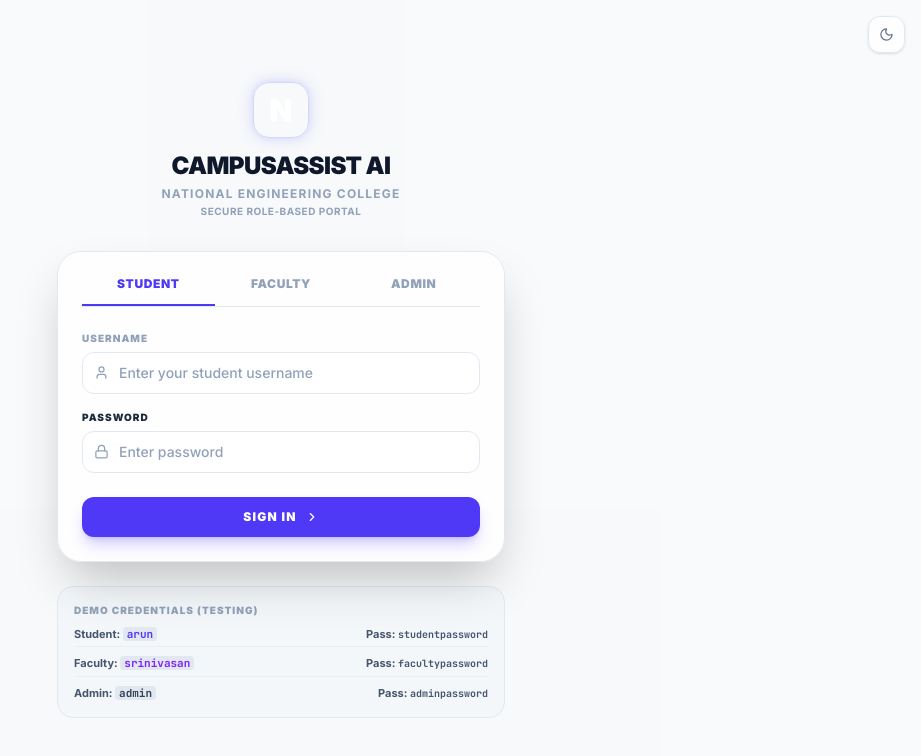
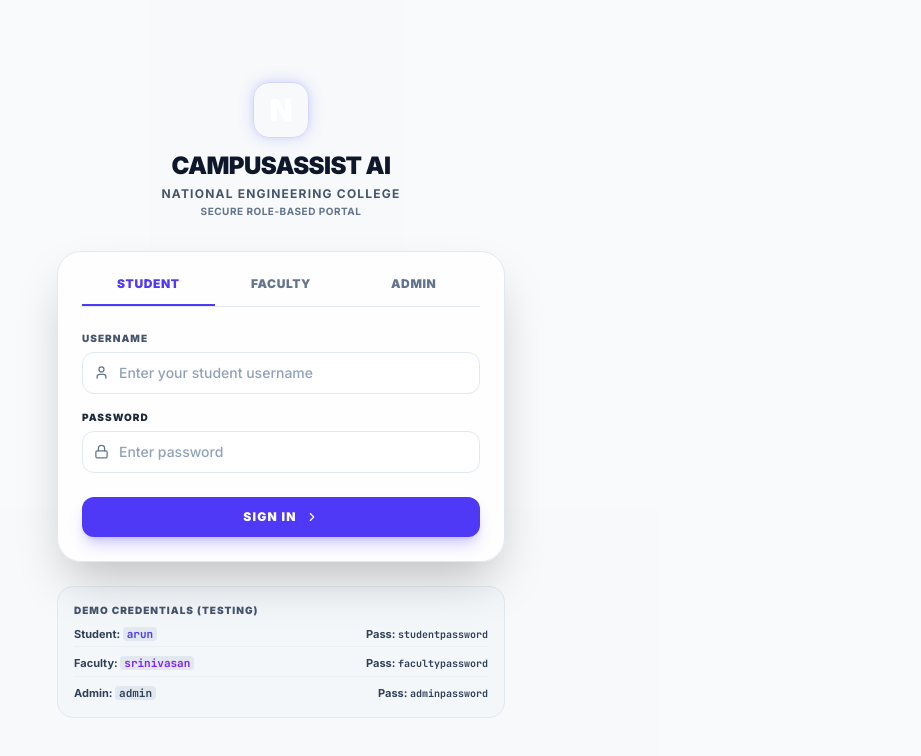
Before and after one commit to Immanuelj15/Campus_Assist-AI, a React (Vite) app: page / in a window 1280 px wide. Shown: the top 756 px of the page, without its empty margins (359-1280 px from the left). Built offline with nearby package versions, Linux system fonts and the light colour scheme.

Commit message:
style: enforce light theme exclusively, remove dark mode toggles, correct low-contrast text, and add card spring animations

```diff
--- a/src/App.jsx
+++ b/src/App.jsx
@@ -97,24 +97,14 @@ export default function App() {
 
   // Load theme preference on mount
   useEffect(() => {
-    const savedTheme = localStorage.getItem('nec_theme_dark');
-    if (savedTheme !== null) {
-      setDarkMode(savedTheme === 'true');
-    }
   }, []);
 
-  // Save theme to localStorage and body class
+  // Force Light (White) Theme globally
   useEffect(() => {
-    localStorage.setItem('nec_theme_dark', darkMode.toString());
     const body = document.body;
-    if (darkMode) {
-      body.classList.add('dark');
-      body.style.backgroundColor = '#020617';
-    } else {
-      body.classList.remove('dark');
-      body.style.backgroundColor = '#f8fafc';
-    }
-  }, [darkMode]);
+    body.classList.remove('dark');
+    body.style.backgroundColor = '#f8fafc';
+  }, []);
 
   // Fetch profiles, announcements, pipelines, raw logs, notifications on mount
   const fetchAllData = () => {
@@ -680,19 +670,7 @@ export default function App() {
 
   if (!token) {
     return (
-      <div className={`min-h-screen flex flex-col items-center justify-center p-4 transition-colors duration-300 font-sans selection:bg-indigo-500 selection:text-white ${
-        darkMode ? 'dark bg-slate-950 text-slate-100 animated-gradient' : 'bg-slate-50/50 text-slate-800'
-      }`}>
-        {/* Toggle dark/light theme on login screen */}
-        <div className="absolute top-4 right-4">
-          <button
-            onClick={() => setDarkMode(!darkMode)}
-            className="p-2.5 rounded-xl border border-slate-200 dark:border-slate-800 bg-white/80 dark:bg-slate-900/80 hover:bg-slate-50 dark:hover:bg-slate-800 text-slate-500 dark:text-slate-400 hover:text-slate-800 dark:hover:text-white transition-all backdrop-blur-md shadow-sm cursor-pointer"
-            title="Toggle Theme"
-          >
-            {darkMode ? <Sun size={15} /> : <Moon size={15} />}
-          </button>
-        </div>
+      <div className="min-h-screen flex flex-col items-center justify-center p-4 transition-colors duration-300 font-sans selection:bg-indigo-500 selection:text-white bg-slate-50/50 text-slate-800">
 
         <div className="w-full max-w-md">
           {/* Logo / Branding */}
@@ -703,10 +681,10 @@ export default function App() {
             <h1 className="text-2xl font-black tracking-tight text-slate-900 dark:text-white uppercase">
               CampusAssist AI
             </h1>
-            <p className="text-xs text-slate-400 dark:text-slate-400 font-bold uppercase tracking-widest mt-1">
+            <p className="text-xs text-slate-600 dark:text-slate-450 font-bold uppercase tracking-widest mt-1">
               National Engineering College
             </p>
-            <p className="text-[10px] text-slate-400 dark:text-slate-555 font-bold uppercase tracking-wider mt-0.5">
+            <p className="text-[10px] text-slate-500 dark:text-slate-500 font-bold uppercase tracking-wider mt-0.5">
               Secure Role-Based Portal
             </p>
           </div>
@@ -725,8 +703,8 @@ export default function App() {
                   }}
                   className={`flex-1 pb-3 text-xs font-black uppercase tracking-wider border-b-2 transition-all cursor-pointer ${
                     loginTab === tab
-                      ? 'border-indigo-600 dark:border-indigo-500 text-indigo-600 dark:text-indigo-400 font-black'
-                      : 'border-transparent text-slate-400 hover:text-slate-600 dark:text-slate-500 dark:hover:text-slate-300'
+                      ? 'border-indigo-600 dark:border-indigo-505 text-indigo-600 dark:text-indigo-400 font-black'
+                      : 'border-transparent text-slate-500 hover:text-slate-800 dark:text-slate-500 dark:hover:text-slate-300'
                   }`}
                 >
                   {tab}
@@ -745,11 +723,11 @@ export default function App() {
             {/* Form */}
             <form onSubmit={handleLogin} className="space-y-4 text-left">
               <div>
-                <label className="block text-[10px] font-black uppercase tracking-widest text-slate-400 dark:text-slate-500 mb-1.5">
+                <label className="block text-[10px] font-black uppercase tracking-widest text-slate-600 dark:text-slate-500 mb-1.5">
                   Username
                 </label>
                 <div className="relative">
-                  <div className="absolute inset-y-0 left-0 pl-3 flex items-center pointer-events-none text-slate-400">
+                  <div className="absolute inset-y-0 left-0 pl-3 flex items-center pointer-events-none text-slate-500">
                     <User size={15} />
                   </div>
                   <input
@@ -757,18 +735,18 @@ export default function App() {
                     required
                     value={loginUsername}
                     onChange={(e) => setLoginUsername(e.target.value)}
-                    className="w-full pl-9 pr-4 py-2.5 text-sm bg-white dark:bg-slate-950 border border-slate-200 dark:border-slate-800 rounded-xl focus:outline-none focus:ring-2 focus:ring-indigo-500/20 focus:border-indigo-500 dark:text-white font-medium placeholder-slate-400 transition-all"
+                    className="w-full pl-9 pr-4 py-2.5 text-sm bg-white dark:bg-slate-955 border border-slate-200 dark:border-slate-800 rounded-xl focus:outline-none focus:ring-2 focus:ring-indigo-500/20 focus:border-indigo-500 dark:text-white font-medium placeholder-slate-400 transition-all"
                     placeholder={`Enter your ${loginTab} username`}
                   />
                 </div>
               </div>
 
               <div>
-                <label className="block text-[10px] font-black uppercase tracking-widest text-slate-450 dark:text-slate-500 mb-1.5">
+                <label className="block text-[10px] font-black uppercase tracking-widest text-slate-605 dark:text-slate-500 mb-1.5">
                   Password
                 </label>
                 <div className="relative">
-                  <div className="absolute inset-y-0 left-0 pl-3 flex items-center pointer-events-none text-slate-400">
+                  <div className="absolute inset-y-0 left-0 pl-3 flex items-center pointer-events-none text-slate-500">
                     <Lock size={15} />
                   </div>
                   <input
@@ -784,11 +762,11 @@ export default function App() {
 
               {loginTab === 'admin' && (
                 <div>
-                  <label className="block text-[10px] font-black uppercase tracking-widest text-slate-450 dark:text-slate-500 mb-1.5">
+                  <label className="block text-[10px] font-black uppercase tracking-widest text-slate-600 dark:text-slate-500 mb-1.5">
                     Admin Security Key
                   </label>
                   <div className="relative">
-                    <div className="absolute inset-y-0 left-0 pl-3 flex items-center pointer-events-none text-slate-400">
+                    <div className="absolute inset-y-0 left-0 pl-3 flex items-center pointer-events-none text-slate-500">
                       <Key size={15} />
                     </div>
                     <input
@@ -825,10 +803,10 @@ export default function App() {
 
           {/* Credentials Helper Card */}
           <div className="mt-6 bg-slate-100/50 dark:bg-slate-900/40 border border-slate-200 dark:border-slate-800 rounded-2xl p-4 text-left">
-            <h4 className="text-[10px] font-black uppercase tracking-widest text-slate-400 dark:text-slate-500 mb-2">
+            <h4 className="text-[10px] font-black uppercase tracking-widest text-slate-600 dark:text-slate-500 mb-2">
               Demo Credentials (Testing)
             </h4>
-            <div className="space-y-1 text-[11px] font-bold text-slate-600 dark:text-slate-400">
+            <div className="space-y-1 text-[11px] font-bold text-slate-700 dark:text-slate-400">
               <div className="flex justify-between border-b border-slate-200/50 dark:border-slate-800/30 pb-1">
                 <span>Student: <code className="bg-slate-200 dark:bg-slate-800 px-1 rounded text-indigo-600 dark:text-indigo-400 font-mono">arun</code></span>
                 <span>Pass: <code className="font-mono text-[10px]">studentpassword</code></span>
@@ -842,7 +820,7 @@ export default function App() {
                 <span>Pass: <code className="font-mono text-[10px]">adminpassword</code></span>
               </div>
               {loginTab === 'admin' && (
-                <div className="mt-2 pt-2 border-t border-indigo-200/30 dark:border-indigo-900/20 text-[10px] text-slate-400 dark:text-indigo-400/80">
+                <div className="mt-2 pt-2 border-t border-indigo-200/30 dark:border-indigo-900/20 text-[10px] text-slate-600 dark:text-indigo-400/80">
                   Admin Key: <code className="bg-indigo-50 dark:bg-indigo-950/40 px-1 py-0.5 rounded font-mono text-[9px]">nec_admin_secret_2026</code>
                 </div>
               )}
@@ -854,9 +832,7 @@ export default function App() {
   }
 
   return (
-    <div id="main-container" className={`min-h-screen flex flex-col font-sans selection:bg-indigo-500 selection:text-white antialiased transition-colors duration-300 ${
-      darkMode ? 'dark bg-slate-950 text-slate-100 animated-gradient' : 'bg-slate-50/50 text-slate-800'
-    }`}>
+    <div id="main-container" className="min-h-screen flex flex-col font-sans selection:bg-indigo-500 selection:text-white antialiased transition-colors duration-300 bg-slate-50/50 text-slate-800">
 
       {/* College App Header Branding */}
       <header className="bg-white/80 dark:bg-slate-900/80 border-b border-slate-200 dark:border-slate-800 px-6 py-4 sticky top-0 z-40 backdrop-blur-md transition-colors duration-300">
@@ -874,14 +850,14 @@ export default function App() {
                   NEC PORTAL
                 </span>
               </h1>
-              <p className="text-[10px] text-slate-400 dark:text-slate-500 font-bold uppercase tracking-wider">National Engineering College • Intelligent Assist Platform</p>
+              <p className="text-[10px] text-slate-550 dark:text-slate-500 font-bold uppercase tracking-wider">National Engineering College • Intelligent Assist Platform</p>
             </div>
           </div>
 
           {/* User Profile & Logout */}
           <div className="flex items-center gap-3">
             <div className="text-right hidden sm:block">
-              <span className="text-[9px] font-black uppercase tracking-widest text-slate-400 dark:text-slate-500">Authenticated user:</span>
+              <span className="text-[9px] font-black uppercase tracking-widest text-slate-600 dark:text-slate-500">Authenticated user:</span>
               <p className="text-xs font-black text-slate-800 dark:text-white uppercase leading-none mt-0.5">{username} ({role})</p>
             </div>
             <button
@@ -892,17 +868,8 @@ export default function App() {
             </button>
           </div>
 
-          {/* Quick Actions (Theme & Notification alerts bell) */}
+          {/* Quick Actions (Notification alerts bell) */}
           <div className="flex items-center gap-3">
-            {/* Theme Toggle */}
-            <button
-              onClick={() => setDarkMode(!darkMode)}
-              className="p-2.5 rounded-xl border border-slate-200 dark:border-slate-800 bg-white dark:bg-slate-900 hover:bg-slate-50 dark:hover:bg-slate-800 text-slate-500 dark:text-slate-400 hover:text-slate-800 dark:hover:text-white transition-all cursor-pointer"
-              title="Toggle Theme"
-            >
-              {darkMode ? <Sun size={15} /> : <Moon size={15} />}
-            </button>
-
             {/* Notification Bell */}
             <button
               onClick={() => setShowNotifDrawer(true)}
--- a/src/components/AnnouncementCard.jsx
+++ b/src/components/AnnouncementCard.jsx
@@ -188,9 +188,10 @@ END:VCALENDAR`;
       id={`announcement-${announcement.id}`}
       initial={{ opacity: 0, y: 15 }}
       animate={{ opacity: 1, y: 0 }}
-      transition={{ duration: 0.3, delay: Math.min(index * 0.05, 0.4) }}
+      whileHover={{ y: -4, scale: 1.015 }}
+      transition={{ type: 'spring', stiffness: 300, damping: 20 }}
       onClick={handleCardClick}
-      className={`bg-white dark:bg-slate-900 rounded-2xl border border-slate-200 dark:border-slate-800 transition-all duration-300 overflow-hidden cursor-pointer shadow-sm hover:shadow-md ${priorityBorderClass} ${
+      className={`bg-white dark:bg-slate-900 rounded-2xl border border-slate-200 dark:border-slate-800 transition-all duration-300 overflow-hidden cursor-pointer shadow-sm hover:shadow-lg ${priorityBorderClass} ${
         isCompleted ? 'opacity-60 bg-slate-50/50 dark:bg-slate-950/30' : ''
       }`}
     >
```
